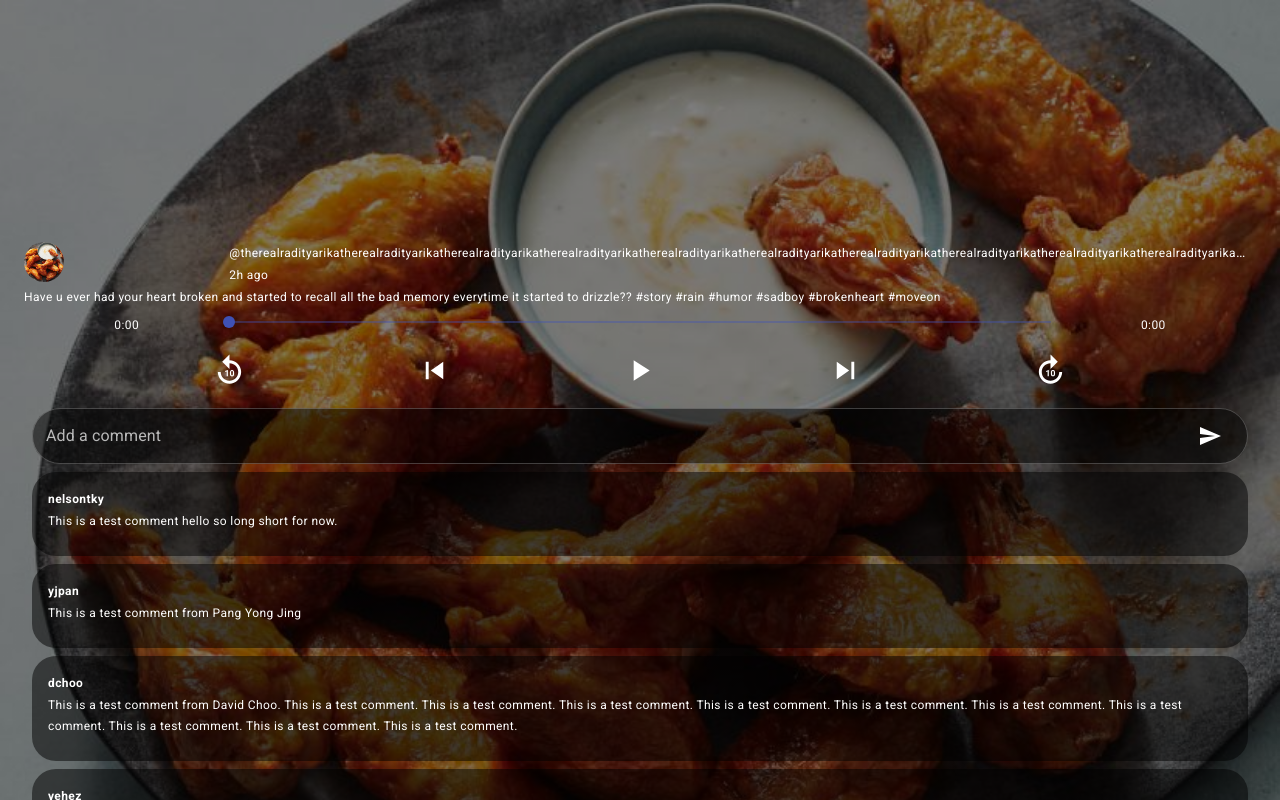
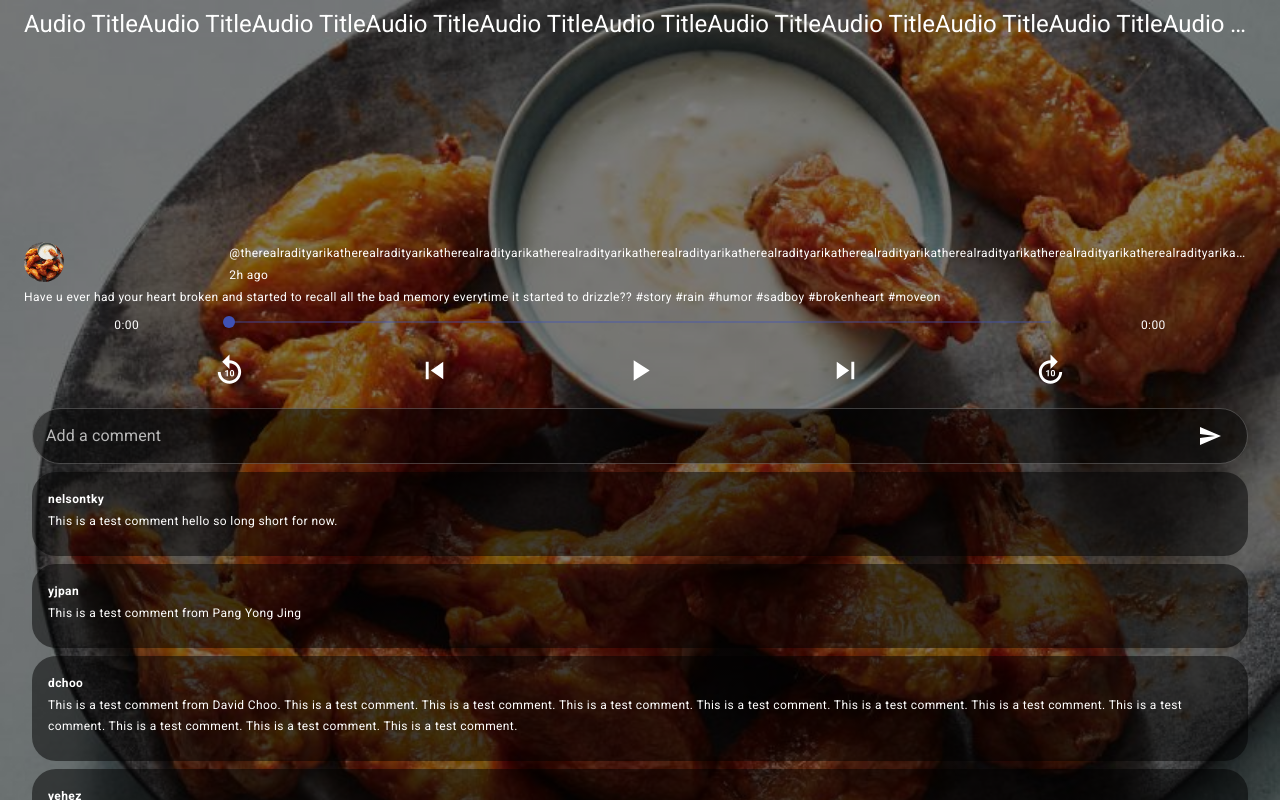
Before and after one commit to CS3216-LisTent/listent-app, a React (Create React App) app in the folder client/: page /post in a window 1280 px wide. Built offline with nearby package versions, Linux system fonts and the light colour scheme.

Commit message:
Add audio title

```diff
--- a/client/src/pages/Post.js
+++ b/client/src/pages/Post.js
@@ -4,11 +4,13 @@ import clsx from "clsx";
 
 // Material UI components
 import Container from "@material-ui/core/Container";
+import Typography from "@material-ui/core/Typography";
 
 // Custom components
 import AudioDetails from "../components/AudioDetails";
 import AudioPlayer from "../components/AudioPlayer";
 import Comments from "../components/Comments";
+import SingleLineContainer from "../components/SingleLineContainer";
 
 const useStyles = makeStyles((theme) => ({
   root: {
@@ -20,6 +22,10 @@ const useStyles = makeStyles((theme) => ({
   audioContainer: {
     height: "50vh",
     position: "relative",
+  },
+  audioTitle: {
+    textAlign: "center",
+    paddingTop: theme.spacing(1),
   },
   audio: {
     width: "100%",
@@ -93,6 +99,15 @@ export default function Post(props) {
             isCommentScrolled === false && classes.audioContainerRevertAnimation
           )}
         >
+          <SingleLineContainer
+            className={classes.audioTitle}
+            component={Typography}
+            variant="h5"
+          >
+            Audio TitleAudio TitleAudio TitleAudio TitleAudio TitleAudio
+            TitleAudio TitleAudio TitleAudio TitleAudio TitleAudio TitleAudio
+            Title
+          </SingleLineContainer>
           <div className={classes.audio}>
             <AudioDetails isMinimized={isCommentScrolled} />
             <AudioPlayer />
```
